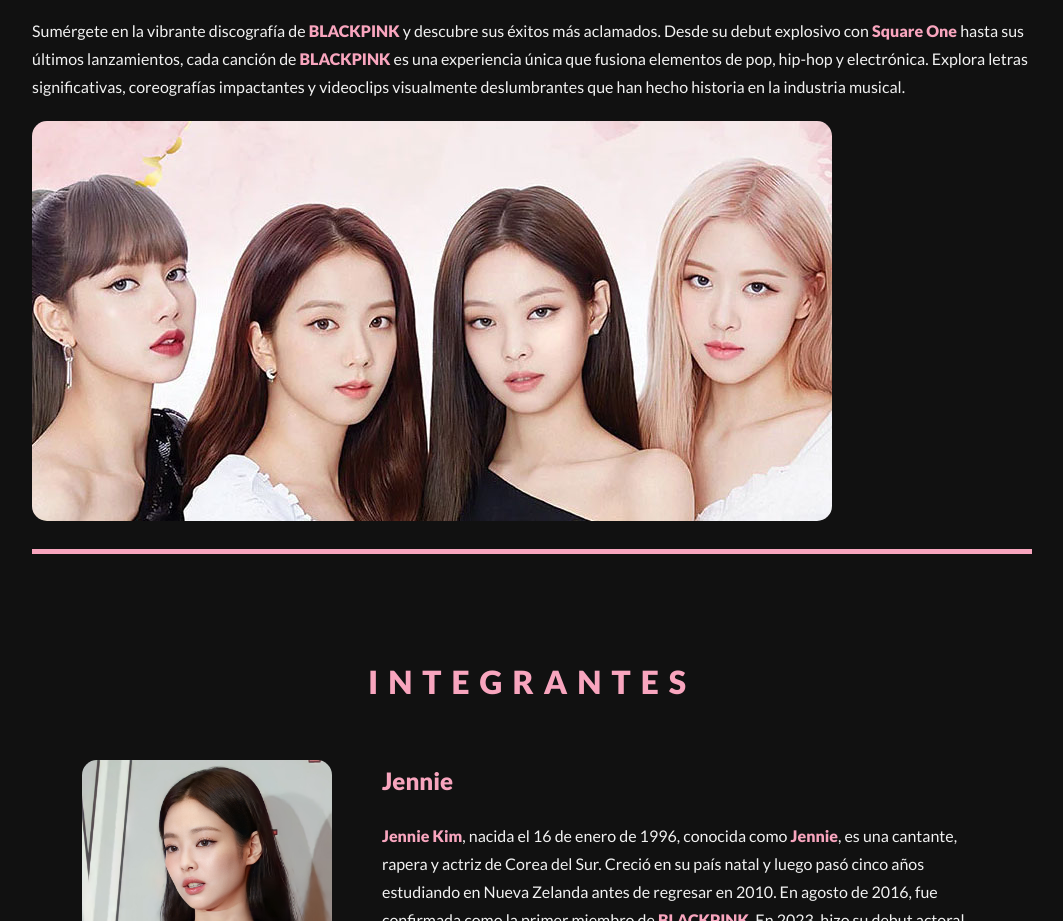
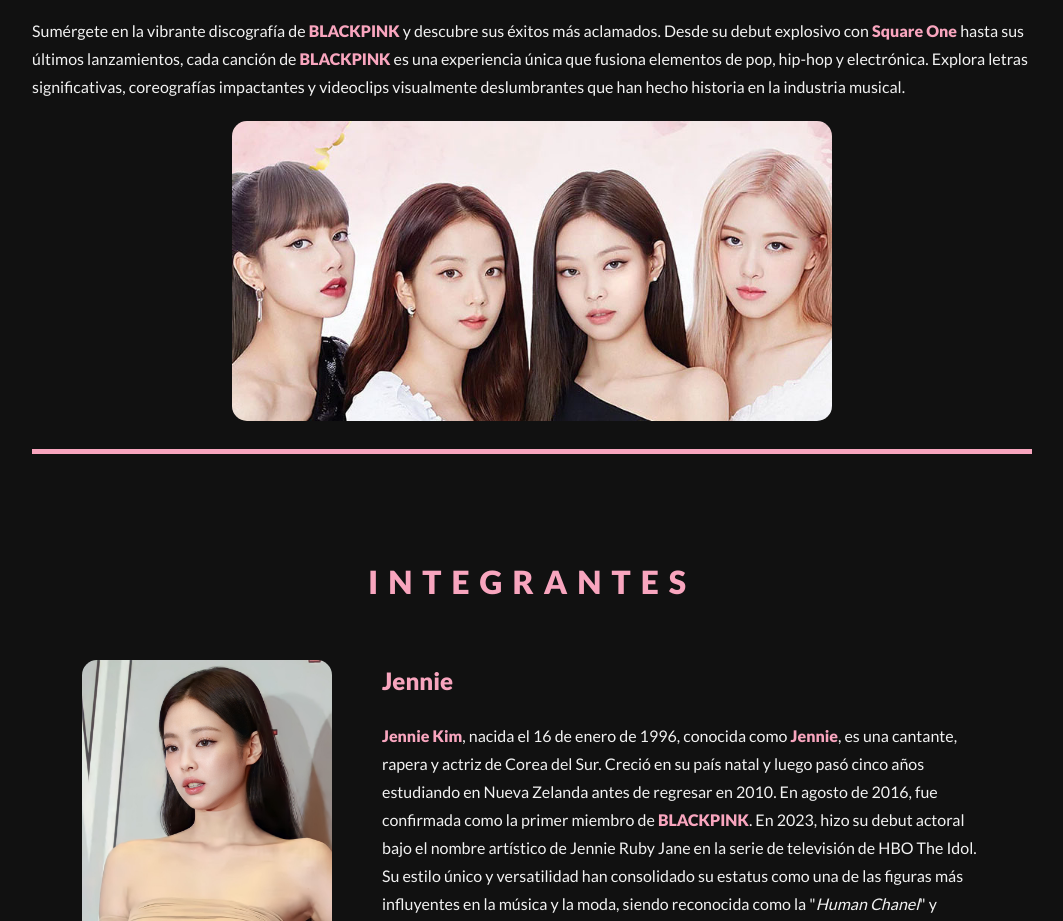
Before and after one commit to MarioJavierZalazar/Blackpink, a plain HTML site: page index.html in a window 1280 px wide. Shown: the part 965-1886 px from the top of the page, without its empty margins (108-1171 px from the left). Drawn offline with Linux system fonts and the light colour scheme.

Commit message:
se ajustan estilos del logo y banner en intro

```diff
--- a/css/style.css
+++ b/css/style.css
@@ -116,6 +116,11 @@
     text-align: center;
 }
 
+.banner {
+    max-width: 600px;
+    margin: auto;
+}
+
 /* INTEGRANTES */
 
 .photo {
```
